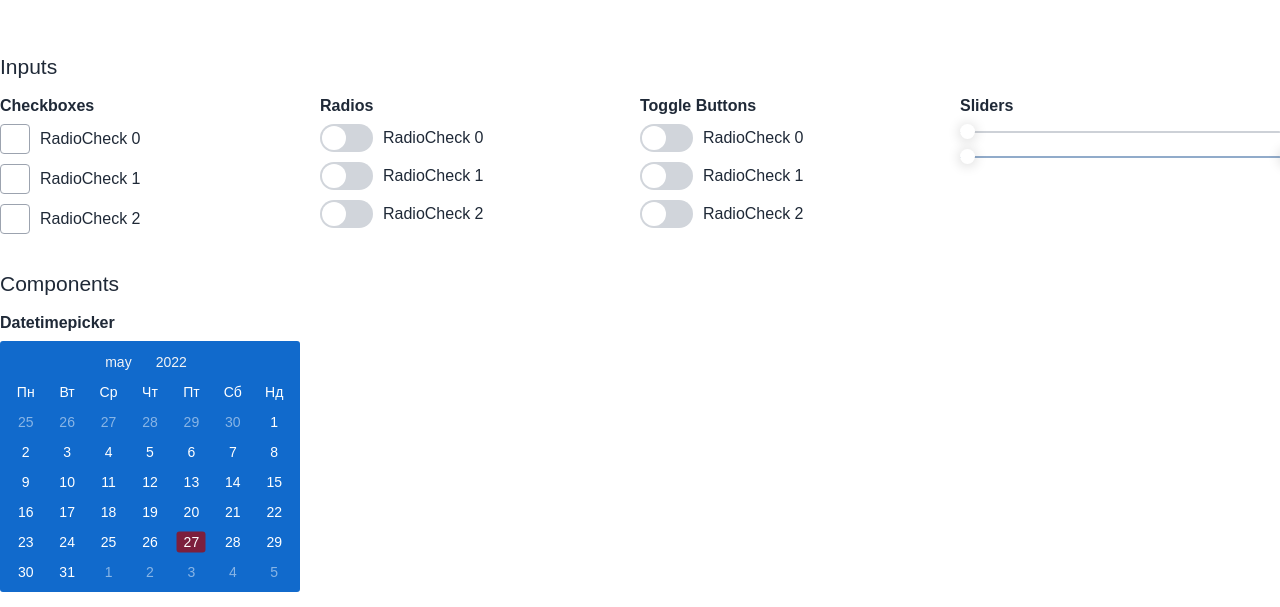
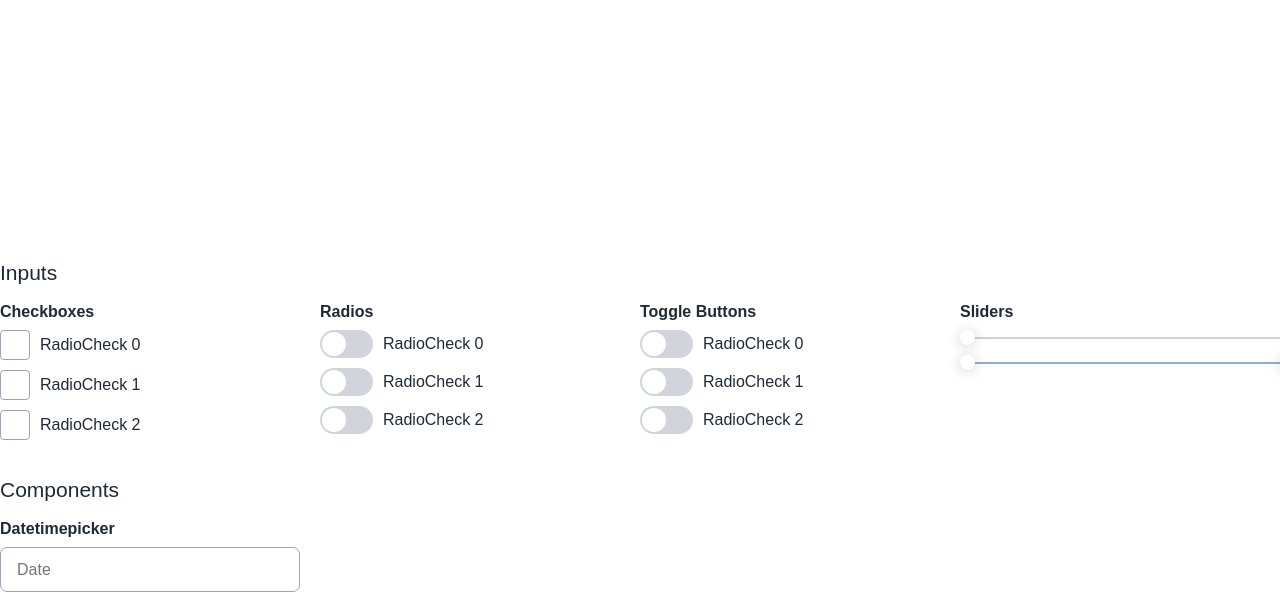
Before and after one commit to cyber-wf13/vue-kit, a Vue app: page / in a window 1280 px wide. Shown: the part 193-800 px from the top of the page. Built offline with nearby package versions, Linux system fonts and the light colour scheme; the HTML template or start-up script is replaced by a standard one.

Commit message:
Add field for Datetimepicker component and write logic

```diff
--- a/src/App.vue
+++ b/src/App.vue
@@ -80,7 +80,7 @@
 import RadioCheck from "@/components/RadioCheck.vue";
 import SliderSingle from "@/components/SliderSingle.vue";
 import SliderDouble from "@/components/SliderDouble.vue";
-import Datetimepicker from "@/components/DatetimepickerCalendar.vue";
+import Datetimepicker from "@/components/Datetimepicker.vue";
 
 export default {
   name: "App",
--- a/src/components/CustomSelect.vue
+++ b/src/components/CustomSelect.vue
@@ -34,7 +34,8 @@ export default {
   mounted() {
     window.addEventListener("click", (e) => {
       const target = e.target;
-      if (!this.$el.contains(target)) {
+      if (!this.$el.contains(target) && this.isOpen === true) {
+        console.log("close", this.$el);
         this.isOpen = false;
       }
     });
--- a/src/components/Datetimepicker.vue
+++ b/src/components/Datetimepicker.vue
@@ -0,0 +1,68 @@
+<template>
+  <div class="datetimepicker">
+    <field
+      @focus="isOpen = true"
+      @selectDate="handleField"
+      :date-select="selectCalendarDate"
+    ></field>
+    <transition name="slide-fade">
+      <calendar
+        v-show="isOpen"
+        :date-select="selectedInputDate"
+        @calendarSelect="handleCalendarSelect"
+      ></calendar
+    ></transition>
+  </div>
+</template>
+<script>
+import Calendar from "@/components/DatetimepickerCalendar.vue";
+import Field from "@/components/DatetimepickerField.vue";
+
+export default {
+  mounted() {
+    window.addEventListener("click", (e) => {
+      const target = e.target;
+      if (!this.$el.contains(target) && this.isOpen === true) {
+        this.isOpen = false;
+      }
+    });
+  },
+  data() {
+    return {
+      isOpen: false,
+      selectedInputDate: {},
+      selectCalendarDate: {},
+    };
+  },
+  components: {
+    Calendar,
+    Field,
+  },
+  methods: {
+    handleField(date) {
+      this.selectedInputDate = date;
+    },
+    handleCalendarSelect(date) {
+      this.selectCalendarDate = date;
+    },
+  },
+};
+</script>
+<style lang="scss">
+.datetimepicker {
+  width: 300px;
+}
+.slide-fade-enter-active {
+  transition: all 0.3s ease-out;
+}
+
+.slide-fade-leave-active {
+  transition: all 0.3s cubic-bezier(1, 0.5, 0.8, 1);
+}
+
+.slide-fade-enter-from,
+.slide-fade-leave-to {
+  transform: translateY(20px);
+  opacity: 0;
+}
+</style>
--- a/src/components/DatetimepickerCalendar.vue
+++ b/src/components/DatetimepickerCalendar.vue
@@ -56,11 +56,14 @@
     <div class="calendar__body">
       <div
         class="calendar__ceil"
+        @click="clickToDayCeil"
         v-for="(day, idx) in days"
         :key="idx"
         :class="{
           'calendar__ceil-under':
             idx < daysIdx.prev || idx >= daysIdx.next ? true : false,
+          'calendar__ceil-prev': idx < daysIdx.prev ? true : false,
+          'calendar__ceil-next': idx >= daysIdx.next ? true : false,
           'calendar__ceil-current':
             idx === daysIdx.current && daysIdx.current != -1 ? true : false,
         }"
@@ -74,6 +77,7 @@
 import CustomSelect from "@/components/CustomSelect.vue";
 
 export default {
+  props: ["dateSelect"],
   data() {
     return {
       nameOfDays: ["пн", "вт", "ср", "чт", "пт", "сб", "нд"],
@@ -281,6 +285,34 @@ export default {
       this.selectedYear = year;
       this.days = this.calculateDays();
     },
+    clickToDayCeil(e) {
+      const ceil = e.currentTarget;
+      let selectDay = ceil.textContent;
+      let selectMonth = 1 + this.selectedMonth;
+      let selectYear = this.selectedYear;
+
+      if (ceil.classList.contains("calendar__ceil-prev")) {
+        selectMonth -= 1;
+      } else if (ceil.classList.contains("calendar__ceil-next")) {
+        selectMonth += 1;
+      }
+
+      if (selectDay.length === 1) {
+        selectDay = `0${selectDay}`;
+      }
+
+      if (selectMonth.toString().length === 1) {
+        selectMonth = `0${selectMonth}`;
+      }
+
+      const selectedDateParams = {
+        day: selectDay,
+        month: selectMonth,
+        year: selectYear,
+      };
+
+      this.$emit("calendarSelect", selectedDateParams);
+    },
   },
   computed: {
     daysCount() {
@@ -296,6 +328,13 @@ export default {
         });
       }
       return rangeOfYear;
+    },
+  },
+  watch: {
+    dateSelect() {
+      this.selectedYear = this.dateSelect.year;
+      this.selectedMonth = this.dateSelect.month;
+      this.calculateDays();
     },
   },
 };
--- /dev/null
+++ b/src/components/DatetimepickerField.vue
@@ -0,0 +1,124 @@
+<template>
+  <label class="calendar-field">
+    <input
+      type="text"
+      class="calendar-field__input"
+      placeholder="Date"
+      @focus="$emit('focus')"
+      @blur="$emit('blur')"
+      v-model="inputDate"
+      maxlength="10"
+    /><i class="calendar-field__icon fa-solid fa-calendar-days"></i>
+  </label>
+</template>
+<script>
+export default {
+  props: ["dateSelect"],
+  data() {
+    return {
+      inputDate: "",
+    };
+  },
+  methods: {
+    parseDate(date) {
+      const dateParts = date.split("/");
+      const dateParams = {
+        day: dateParts[0],
+        month: dateParts[1] - 1,
+        year: dateParts[2],
+      };
+
+      return dateParams;
+    },
+  },
+  watch: {
+    inputDate(newValue, oldValue) {
+      const inputLength = this.inputDate.length;
+
+      // Перевірка, якщо день менше за календарний 1-31
+      if (inputLength === 3) {
+        if (oldValue < 1 || oldValue > 31) {
+          this.inputDate = oldValue;
+          console.log("Error!! Undefined Day");
+          return;
+        }
+      }
+
+      // Перевірка, якщо місяць менше за календарний 1-12
+      if (inputLength === 6) {
+        const inputMonth = oldValue.slice(3, 5);
+
+        if (inputMonth < 1 || inputMonth > 12) {
+          this.inputDate = oldValue;
+          console.log("Error!! Undefined Month");
+          return;
+        }
+      }
+
+      // Перевірка, якщо рік менше діапазону 1922-2122
+      if (inputLength === 10) {
+        const inputYear = newValue.slice(6, 10);
+
+        if (inputYear < 1922 || inputYear > 2122) {
+          this.inputDate = newValue;
+          console.log("Error!! Undefined Year");
+          return;
+        }
+      }
+
+      /*  Додавати / лише коли довжина поля 2|5(введені число або місяць)
+      та минуле значення не має / (в разі видалення) */
+      if (
+        (inputLength === 2 && oldValue[2] !== "/") ||
+        (inputLength === 5 && oldValue[5] !== "/")
+      ) {
+        this.inputDate += "/";
+      }
+
+      if (inputLength === 10) {
+        const resultDate = this.parseDate(this.inputDate);
+
+        this.$emit("selectDate", resultDate);
+      }
+    },
+    dateSelect(newDate) {
+      this.inputDate = `${newDate.day}/${newDate.month}/${newDate.year}`;
+      console.log("Calendar date", newDate);
+    },
+  },
+};
+</script>
+<style lang="scss">
+.calendar-field {
+  display: flex;
+  align-items: center;
+  position: relative;
+  max-width: 300px;
+
+  &__input {
+    width: 300px;
+    height: 45px;
+    background: #fff;
+    border: 1px solid $c-border;
+    border-radius: 7px;
+    padding: 8px 40px 8px 16px;
+    color: #374151;
+    font-size: 1rem;
+    line-height: rem(20);
+    outline: none;
+    transition: border 0.3s ease, background 0.3s ease;
+
+    &:focus {
+      border: 1px solid $c-primary;
+      background: rgba(160, 195, 255, 0.1);
+    }
+  }
+
+  &__icon {
+    position: absolute;
+    top: 50%;
+    right: 20px;
+    transform: translateY(-50%);
+  }
+}
+</style>
```
